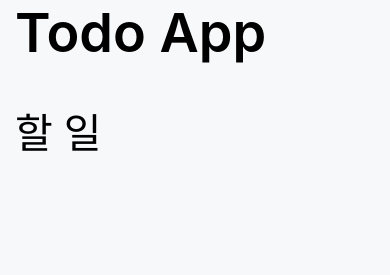
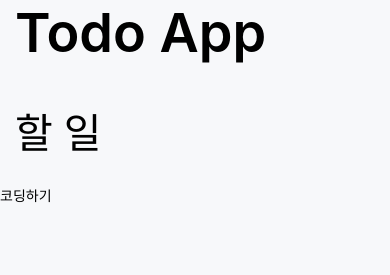
Before and after one commit to hyerin1228/react-native-startProject, a React Native app: screen / in a window 390 px wide. Shown: the top 275 px of the page. Built offline with nearby package versions, Linux system fonts and the light colour scheme.

Commit message:
#4. TodoItem 컴포넌트 생성 및 스타일링 적용.

```diff
--- a/components/TodoItem.js
+++ b/components/TodoItem.js
@@ -0,0 +1,33 @@
+import { Pressable, StyleSheet, Text, View } from 'react-native'
+import React from 'react'
+
+const TodoItem = () => {
+  return (
+    <View style={styles.itemContainer}>
+        <Pressable
+            hitSlop={10}
+            style={styles.itemTextChecked}
+        >
+
+        </Pressable>
+        <Text
+            style={[styles.itemText, styles.itemTextChecked]}
+        >
+            코딩하기
+        </Text>
+        <Pressable
+            style={[
+                styles.deleteButton,
+                styles.deleteButtonDone
+            ]}
+            hitSlop={10}
+        >
+
+        </Pressable>
+    </View>
+  )
+}
+
+export default TodoItem
+
+const styles = StyleSheet.create({})
--- a/screens/MainScreen.js
+++ b/screens/MainScreen.js
@@ -5,6 +5,7 @@
 import React from 'react'
 import { StatusBar } from 'expo-status-bar'
 import InputForm from '../components/InputForm'
+import TodoItem from '../components/TodoItem'
 
 const MainScreen = () => {
   return (
@@ -13,6 +14,7 @@
         <Text style={styles.pageTitle}>Todo App</Text>
         <View style={styles.listView}>
             <Text style={styles.listTitle}>할 일</Text>
+            <TodoItem />
         </View>
         <View style={styles.separator} />
         <View style={styles.listView}>
```
Also changed, not shown: components/InputForm.js (line endings or trailing spaces).
